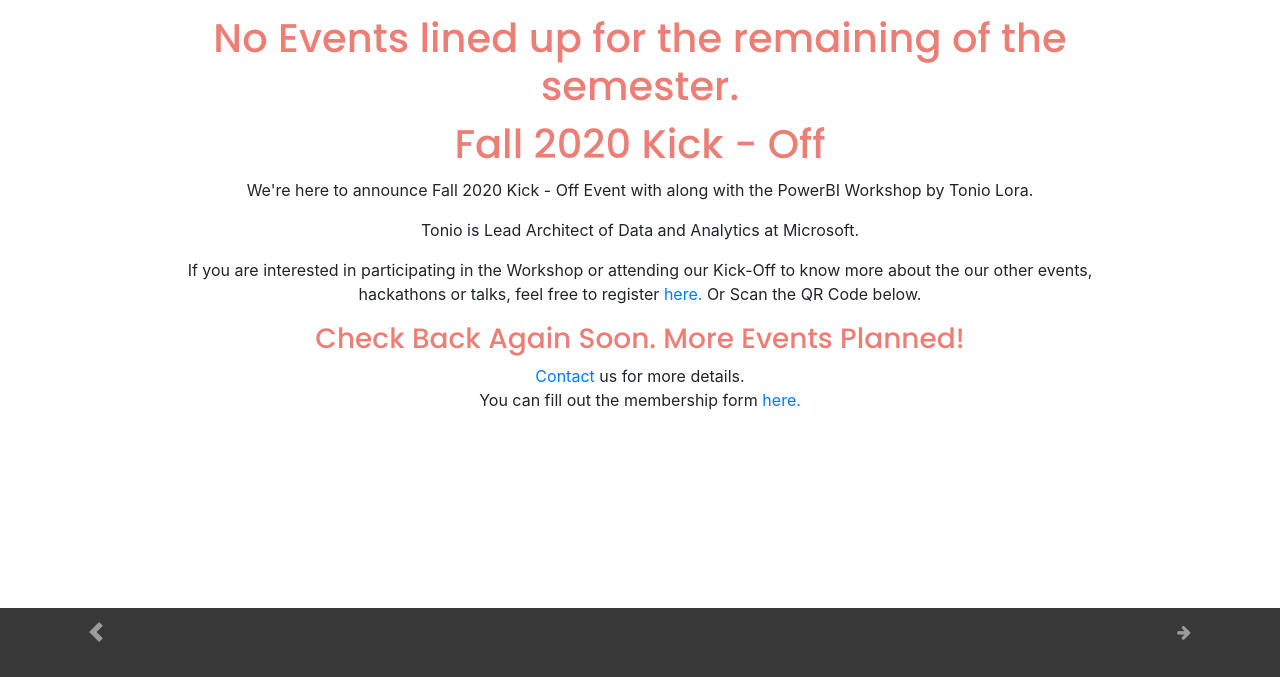
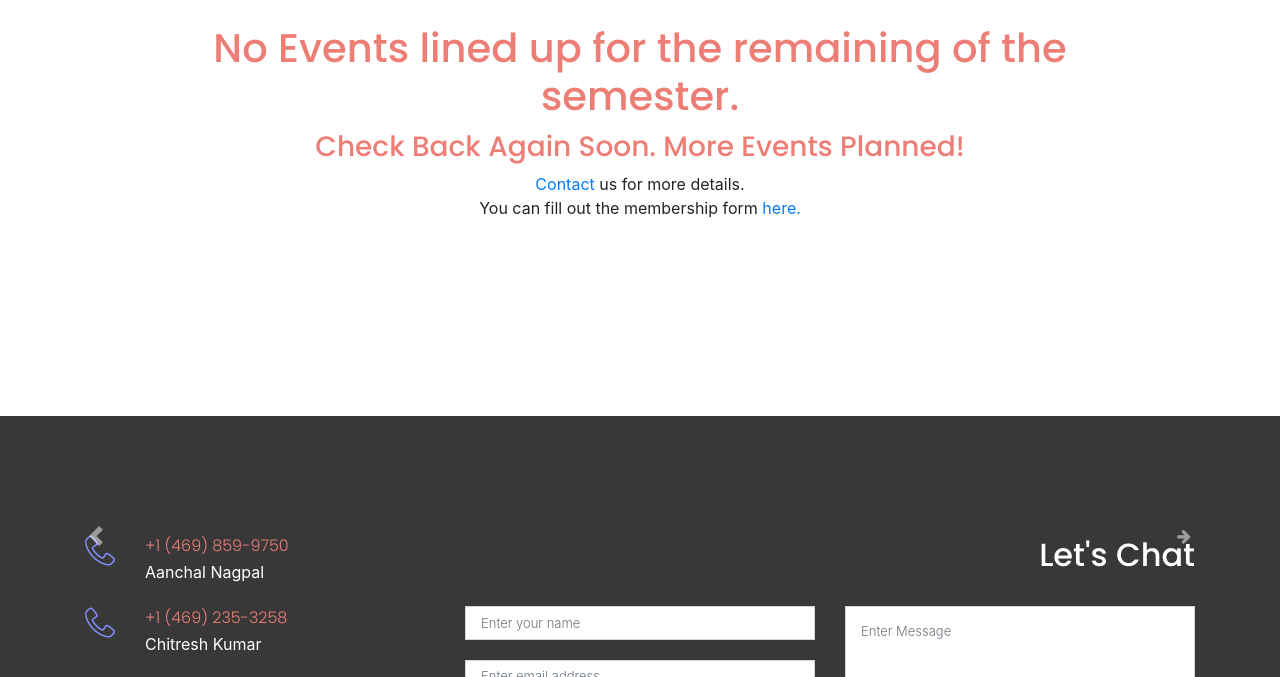
Before and after one commit to vigviswa/Envision-Website, a plain HTML site: page events.html in a window 1280 px wide. Shown: the part 106-783 px from the top of the page. Drawn offline with nearby package versions, Linux system fonts and the light colour scheme.

Commit message:
Update events.html

```diff
--- a/events.html
+++ b/events.html
@@ -110,27 +110,11 @@
         <div class="row d-flex justify-content-center">
           <div class="menu-content pb-60 col-lg-10">
             <div class="title text-center">
+
+		    <h1 class="mb-10"> </h1>
               <h1 class="mb-10">No Events lined up for the remaining of the semester.</h1>
 
-              <h1 class="mb-10">Fall 2020 Kick - Off</h1>
-              <p>
-                We're here to announce Fall 2020 Kick - Off Event with along
-                with the PowerBI Workshop by Tonio Lora.
-              </p>
-              <p>
-                Tonio is Lead Architect of Data and Analytics at Microsoft.
-              </p>
-              <p>
-                If you are interested in participating in the Workshop or
-                attending our Kick-Off to know more about the our other events,
-                hackathons or talks, feel free to register
-                <a
-                  href="https://docs.google.com/forms/d/e/1FAIpQLSfBmOvjoMU2ProYiypDapB-DzCy2jHGPl3DWpvCYiKlZhNtRw/viewform"
-                  target="_blank"
-                  >here.</a
-                >
-                Or Scan the QR Code below.
-              </p>
+
               <h3>Check Back Again Soon. More Events Planned!</h3>
 
               <a href="#contact">Contact</a> us for more details.
```
